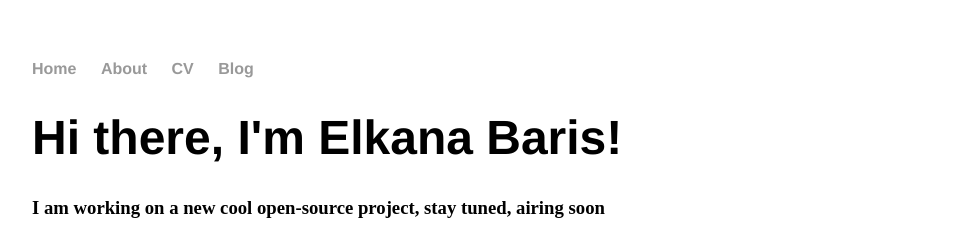
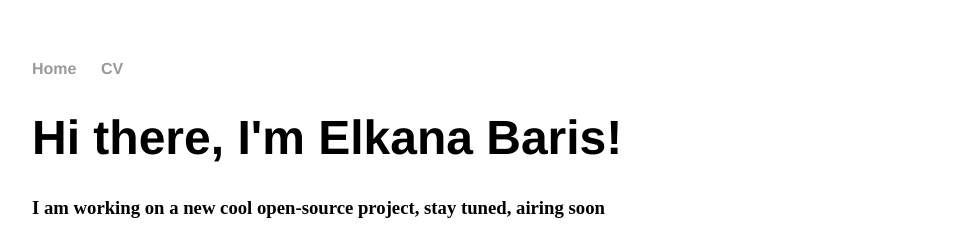
Before and after one commit to elkbrsathuji/elkbrsathuji.github.io, a Jekyll site: the page built from index.html, in a window 1280 px wide. Shown: the top 249 px of the page, without its empty margins (160-1117 px from the left). Built offline with Jekyll 4.4.1, drawn with Linux system fonts in a browser that asks for light colours.

Commit message:
Update default.html

```diff
--- a/_layouts/default.html
+++ b/_layouts/default.html
@@ -9,9 +9,9 @@
 			<nav>
 	    		<ul>
 	        		<li><a href="/">Home</a></li>
-		        	<li><a href="/about">About</a></li>
+		        	<!-- <li><a href="/about">About</a></li> -->
 	        		<li><a href="/cv/cv.pdf">CV</a></li>
-	        		<li><a href="/blog">Blog</a></li>
+	        		<!-- <li><a href="/blog">Blog</a></li> -->
 	    		</ul>
 			</nav>
 			<div class="container">
```
